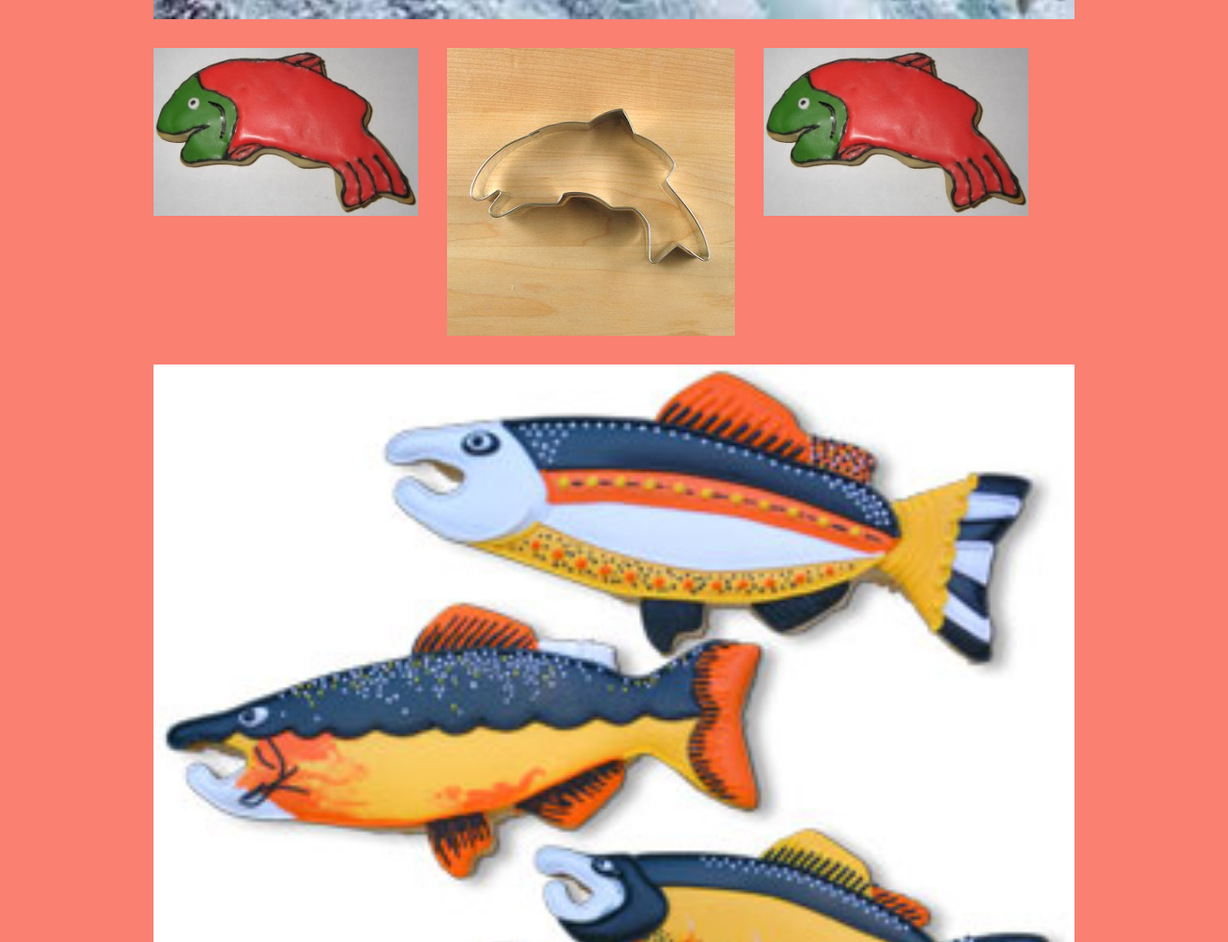
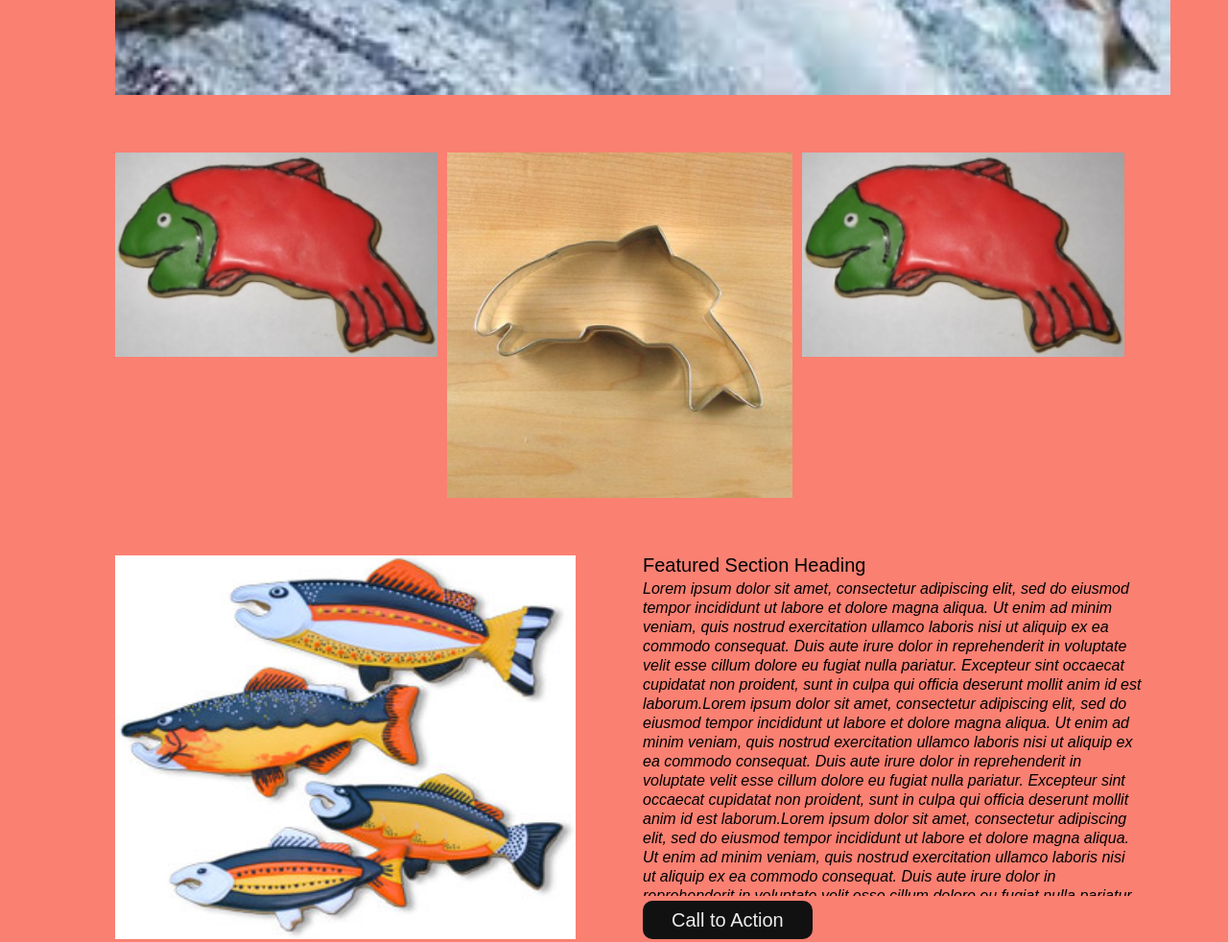
Before and after one commit to majckson/cookie-stand, a plain HTML site: page index.html in a window 1280 px wide. Shown: the part 900-1882 px from the top of the page at 96% size. Drawn offline with Linux system fonts and the light colour scheme.

Commit message:
resized pictures

```diff
--- a/css/style.css
+++ b/css/style.css
@@ -53,21 +53,26 @@ nav a {
 
 /* main */
 main {
-  width: 960px;
+  width: 1100px;
   margin: auto;
 }
 
 main img {
-  margin-top: 30px;
 width: 100%;
 height: auto;
+margin: 30px;
+}
+
+section img {
+  width: 480px;
+  height: 400px;
 }
 
 main li:first-child{
   margin-left: 0px;
 }
 main li {
-  margin-left: 30px;
+  margin-left: 10px;
   float: left;
 }
 
--- a/index.html
+++ b/index.html
@@ -22,9 +22,9 @@
 
   <main><img src="img/bear.jpeg" alt="Hungry bear">
     <ul>
-      <li><img src="img/frosted-cookie.jpg" alt="frosted-cookie"></li>
+      <li id="frosty"><img src="img/frosted-cookie.jpg" alt="frosted-cookie"></li>
       <li><img src="img/cutter.jpeg" alt="cutter"></li>
-      <li><img src="img/frosted-cookie.jpg" alt="frosted-cookie"></li>
+      <li ><img src="img/frosted-cookie.jpg" alt="frosted-cookie"></li>
     </ul>
 
     <section>
```
